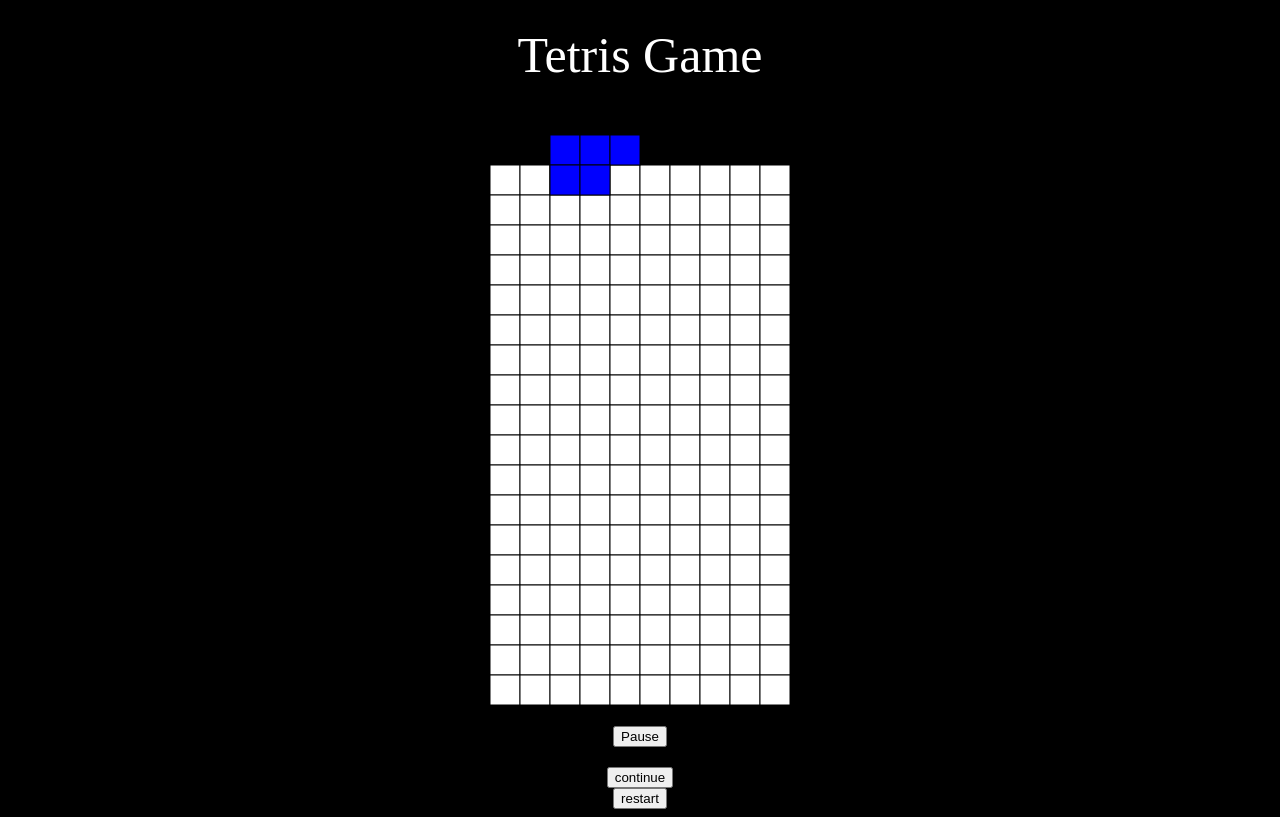
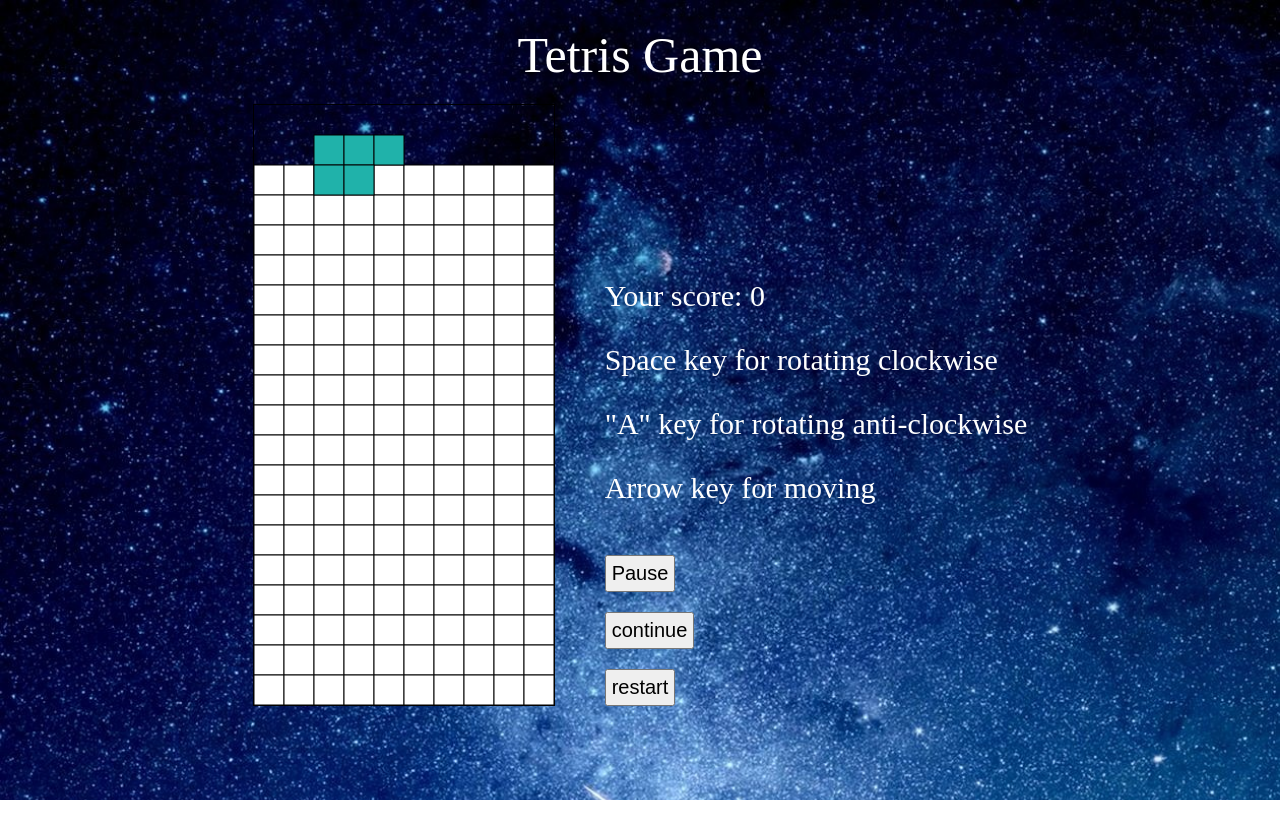
Before and after one commit to FeiyaOu/tetris, a plain HTML site: page index.html in a window 1280 px wide. Both pictures are taken after a click on the button "restart". Drawn offline with Linux system fonts and the light colour scheme.

Commit message:
feature2

```diff
--- a/index.html
+++ b/index.html
@@ -9,31 +9,65 @@
         display: flex;
         flex-direction: column;
         align-items: center;
-        background-color: black;
+        /* background-color: black; */
+        background-image: url(background-nightSky1.jpg);
+        background-size: cover;
+      }
+      .box {
+        display: flex;
+        justify-content: center;
+        gap: 50px;
+      }
+      .box-right {
+        /* background-color: pink; */
+
+        display: flex;
+        flex-direction: column;
+        align-items: flex-start;
+        justify-content: flex-end;
+        gap: 20px;
       }
       canvas {
         border: 1px solid black;
       }
-      .pause {
+
+      /* .continue {
         margin-top: 20px;
-      }
-      .continue {
-        margin-top: 20px;
-      }
+      } */
       header {
         font-size: 50px;
         color: white;
         margin-bottom: 20px;
       }
+
+      button {
+        font-size: 20px;
+        padding: 5px;
+      }
+      .message {
+        font-size: 30px;
+        color: white;
+      }
     </style>
   </head>
   <body>
     <header>Tetris Game</header>
-    <canvas id="gameCanvas" width="300" height="600"></canvas>
-    <button class="pause">Pause</button>
-    <button class="continue">continue</button>
-    <button class="restart">restart</button>
-
+    <div class="box">
+      <canvas id="gameCanvas" width="300" height="600"></canvas>
+      <div class="box-right">
+        <div class="messages">
+          <div class="message">
+            <p>Your score: <span class="score">0</span></p>
+          </div>
+          <div class="message"><p>Space key for rotating clockwise</p></div>
+          <div class="message"><p>"A" key for rotating anti-clockwise</p></div>
+          <div class="message"><p>Arrow key for moving</p></div>
+        </div>
+        <button class="pause">Pause</button>
+        <button class="continue">continue</button>
+        <button class="restart">restart</button>
+      </div>
+    </div>
     <script src="tetris.js"></script>
   </body>
 </html>
--- a/tetris.js
+++ b/tetris.js
@@ -31,7 +31,7 @@ function drawGrid() {
 
         // ctx.strokeStyle = "red";
       } else {
-        ctx.fillStyle = "blue";
+        ctx.fillStyle = "lightseagreen";
         // ctx.strokeStyle = "red";
       }
       ctx.fillRect(x * BLOCK_SIZE, y * BLOCK_SIZE, BLOCK_SIZE, BLOCK_SIZE);
@@ -44,7 +44,7 @@ function drawShape() {
   for (let y = 0; y < currentShape.length; y++) {
     for (let x = 0; x < currentShape[y].length; x++) {
       if (currentShape[y][x]) {
-        ctx.fillStyle = "blue";
+        ctx.fillStyle = "lightseagreen";
         //to draw when the shape drop into the white grid area
         if (posY > -1) {
           ctx.fillRect(
@@ -110,13 +110,18 @@ function generateNewShape() {
       [0, 1, 0],
     ],
     [
-      [1, 1, 1],
+      [1, 1],
+      [1, 1],
+    ],
+    [
+      [1, 0, 0],
       [1, 1, 1],
     ],
     [
-      [1, 0, 0, 0],
-      [1, 1, 1, 1],
+      [1, 1, 0],
+      [0, 1, 1],
     ],
+    [[1, 1, 1, 1]],
   ];
   const n = shapeArray.length;
   currentShape = shapeArray[Math.floor(Math.random() * n)];
@@ -124,11 +129,16 @@ function generateNewShape() {
   posY = 0;
 }
 
+const score = document.querySelector(".score");
+
+let scoreUpdated = 0;
 function clearLines() {
   for (let y = 0; y < ROWS; y++) {
     if (grid[y].every((cell) => cell === 1)) {
       grid.splice(y, 1);
       grid.unshift(Array(COLS).fill(0));
+      scoreUpdated++;
+      score.textContent = scoreUpdated * 10;
     }
   }
 }
@@ -138,13 +148,17 @@ function gameLoop() {
   drawShape();
 }
 
+const messageBox = document.querySelector(".messages");
+const messageAdded = document.createElement("div");
+messageAdded.classList.add("message");
+messageAdded.textContent = "Game Over!";
 function update() {
   if (!checkCollision(currentShape, posX, posY + 1)) {
     posY++;
   } else if (checkCollision(currentShape, posX, posY)) {
     fixShape();
 
-    alert("hi");
+    messageBox.prepend(messageAdded);
     currentShape = [];
   } else {
     fixShape();
@@ -188,6 +202,13 @@ document.addEventListener("keydown", (event) => {
 });
 
 document.addEventListener("keydown", (event) => {
+  if (event.code === "KeyA") {
+    rotateShapeAnti();
+    gameLoop();
+  }
+});
+
+document.addEventListener("keydown", (event) => {
   if (event.code === "ArrowLeft") {
     moveLeftShape();
     gameLoop();
@@ -222,6 +243,7 @@ btnC.addEventListener("click", function () {
 ////Restart the game
 const btnRe = document.querySelector(".restart");
 btnRe.addEventListener("click", function () {
+  messageAdded.remove();
   //to set the grid and shape to its original value
   grid = Array.from({ length: ROWS }, () => Array(COLS).fill(0));
   currentShape = [
@@ -263,6 +285,21 @@ function rotateMatrix(matrix) {
   return rotated;
 }
 
+function rotateMatrixAnti(matrix) {
+  const rotated1 = matrix.map((row) => row.reverse());
+  const rotated2 = rotated1[0].map((_, index) =>
+    rotated1.map((row) => row[index])
+  );
+  return rotated2;
+}
+
+function rotateShapeAnti() {
+  const rotatedShape = rotateMatrixAnti(currentShape);
+  if (!checkCollision(rotatedShape, posX, posY)) {
+    currentShape = rotatedShape;
+  }
+}
+
 function rotateShape() {
   const rotatedShape = rotateMatrix(currentShape);
   if (!checkCollision(rotatedShape, posX, posY)) {
```
Also changed, not shown: background-jelly1.jpg (added), background-nightSky1.jpg (added).
